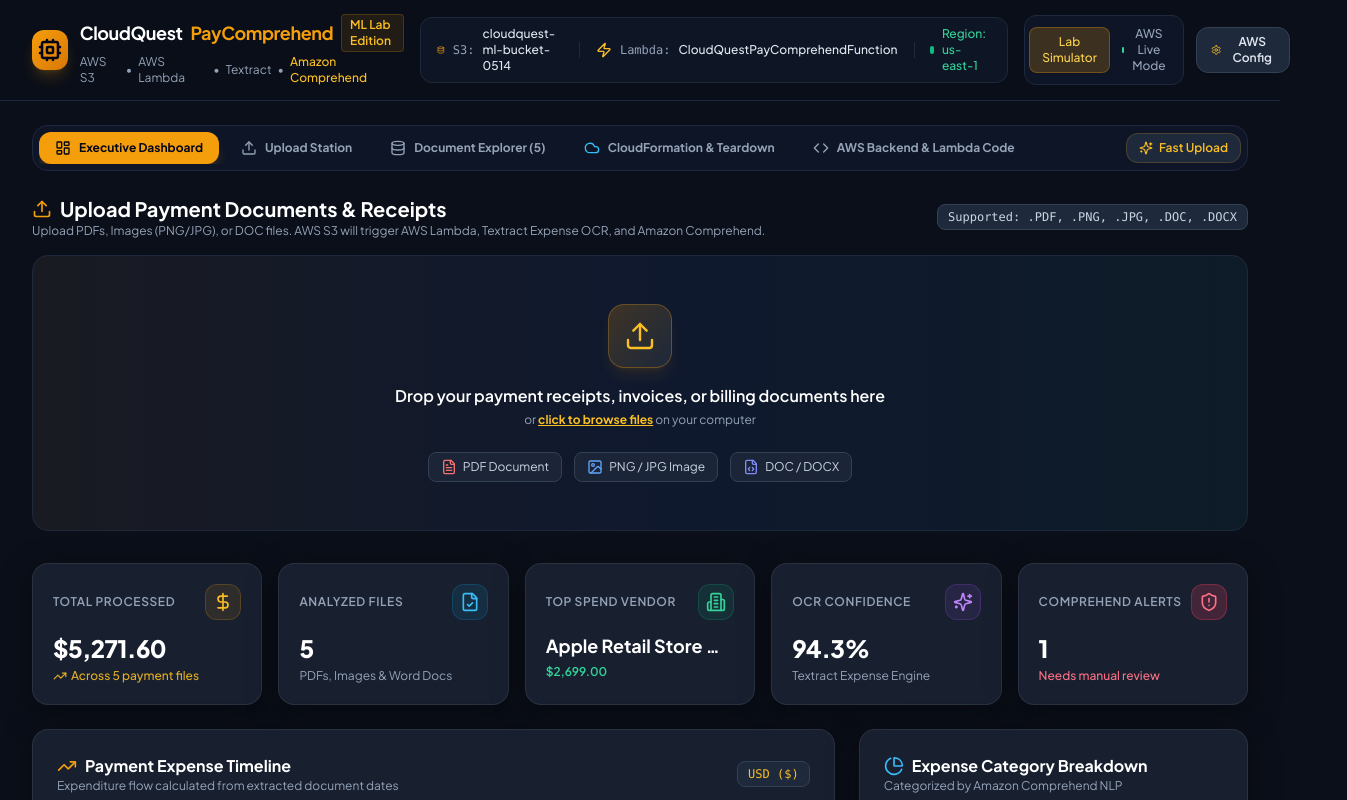
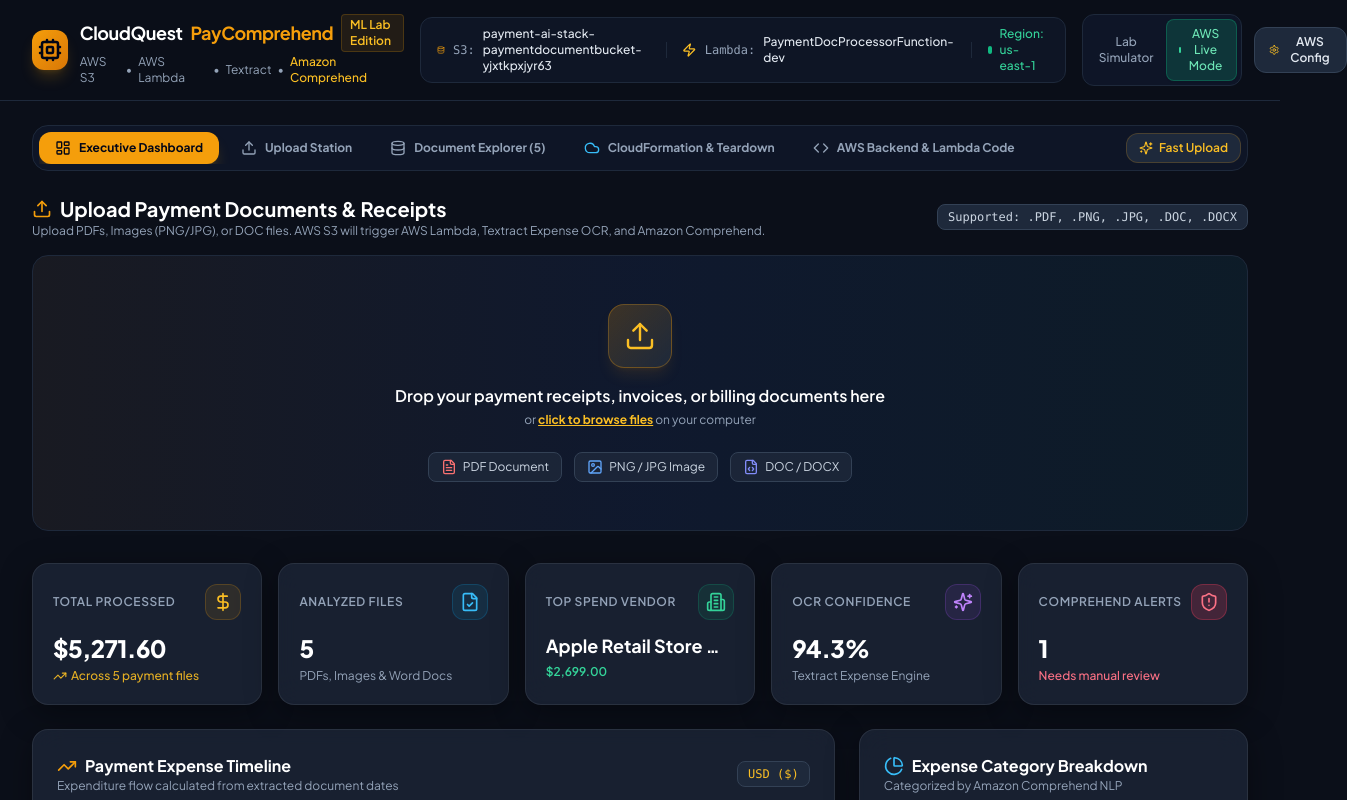
Before and after one commit to ved-agentic-ai/ai-aws-services, a React (Vite) app: page / in a window 1280 px wide. Shown: the top 800 px of the page, 1347 px wide, since content can reach past the window. Built offline with nearby package versions, Linux system fonts and the light colour scheme.

Commit message:
Fix fileNameLower ReferenceError, add localStorage persistence for AWS config, and add Reset AWS Parameters button

```diff
--- a/src/App.jsx
+++ b/src/App.jsx
@@ -16,17 +16,61 @@ export default function App() {
   const [activeTab, setActiveTab] = useState('DASHBOARD'); // DASHBOARD | UPLOAD | EXPLORER | AWS_GUIDE | CLOUDFORMATION
   const [selectedDoc, setSelectedDoc] = useState(null);
   const [isSettingsOpen, setIsSettingsOpen] = useState(false);
-  const [liveMode, setLiveMode] = useState(false);
+  const [liveMode, setLiveModeState] = useState(() => {
+    try {
+      const savedMode = localStorage.getItem('cloudquest_live_mode');
+      if (savedMode !== null) return savedMode === 'true';
+    } catch (e) {}
+    return true;
+  });
+
   const [toastMessage, setToastMessage] = useState(null);
 
-  const [awsConfig, setAwsConfig] = useState({
-    s3Bucket: 'cloudquest-ml-bucket-0514',
-    region: 'us-east-1',
-    lambdaName: 'CloudQuestPayComprehendFunction',
-    apiGatewayUrl: '',
-    lambdaFunctionUrl: '',
-    iamRoleArn: 'arn:aws:iam::123456789012:role/CloudQuestLambdaRole'
+  const [awsConfig, setAwsConfigState] = useState(() => {
+    try {
+      const saved = localStorage.getItem('cloudquest_aws_config');
+      if (saved) return JSON.parse(saved);
+    } catch (e) {}
+    return {
+      s3Bucket: 'payment-ai-stack-paymentdocumentbucket-yjxtkpxjyr63',
+      region: 'us-east-1',
+      lambdaName: 'PaymentDocProcessorFunction-dev',
+      apiGatewayUrl: 'https://v0hkwd2dj4.execute-api.us-east-1.amazonaws.com/analyze-document',
+      lambdaFunctionUrl: '',
+      iamRoleArn: 'arn:aws:iam::639154179334:role/PaymentDocProcessorRole'
+    };
   });
+
+  const setAwsConfig = (newConfig) => {
+    setAwsConfigState(newConfig);
+    try {
+      localStorage.setItem('cloudquest_aws_config', JSON.stringify(newConfig));
+    } catch (e) {}
+  };
+
+  const setLiveMode = (mode) => {
+    setLiveModeState(mode);
+    try {
+      localStorage.setItem('cloudquest_live_mode', String(mode));
+    } catch (e) {}
+  };
+
+  const handleResetAwsConfig = () => {
+    try {
+      localStorage.removeItem('cloudquest_aws_config');
+      localStorage.removeItem('cloudquest_live_mode');
+    } catch (e) {}
+    setAwsConfigState({
+      s3Bucket: '',
+      region: 'us-east-1',
+      lambdaName: '',
+      apiGatewayUrl: '',
+      lambdaFunctionUrl: '',
+      accessKeyId: '',
+      secretAccessKey: ''
+    });
+    setLiveModeState(false);
+  };
 
   const handleDocumentProcessed = (newDoc) => {
     setDocuments(prev => [newDoc, ...prev]);
@@ -299,6 +343,7 @@ def lambda_handler(event, context):
           onClose={() => setIsSettingsOpen(false)}
           liveMode={liveMode}
           setLiveMode={setLiveMode}
+          onResetConfig={handleResetAwsConfig}
         />
       )}
 
--- a/src/components/AwsSettingsModal.jsx
+++ b/src/components/AwsSettingsModal.jsx
@@ -1,11 +1,31 @@
 import React, { useState, useRef } from 'react';
 import { X, Settings, Database, Zap, Shield, Globe, Save, CheckCircle2, Info, FileUp, Sparkles } from 'lucide-react';
 
-export default function AwsSettingsModal({ awsConfig, setAwsConfig, onClose, liveMode, setLiveMode }) {
+export default function AwsSettingsModal({ awsConfig, setAwsConfig, onClose, liveMode, setLiveMode, onResetConfig }) {
   const [formData, setFormData] = useState({ ...awsConfig });
   const [savedSuccess, setSavedSuccess] = useState(false);
   const [csvSuccessMsg, setCsvSuccessMsg] = useState(null);
   const csvInputRef = useRef(null);
+
+  const handleReset = () => {
+    if (window.confirm("Are you sure you want to clear saved AWS credentials and parameters?")) {
+      if (onResetConfig) onResetConfig();
+      setFormData({
+        s3Bucket: '',
+        region: 'us-east-1',
+        lambdaName: '',
+        apiGatewayUrl: '',
+        lambdaFunctionUrl: '',
+        accessKeyId: '',
+        secretAccessKey: ''
+      });
+      setSavedSuccess(true);
+      setTimeout(() => {
+        setSavedSuccess(false);
+        onClose();
+      }, 1000);
+    }
+  };
 
   const handleCsvUpload = (e) => {
     const file = e.target.files?.[0];
@@ -245,17 +265,26 @@ export default function AwsSettingsModal({ awsConfig, setAwsConfig, onClose, liv
           </div>
 
           {/* Buttons */}
-          <div className="flex items-center justify-end gap-3 pt-3 border-t border-slate-800">
+          <div className="flex items-center justify-between pt-3 border-t border-slate-800">
+            <button
+              type="button"
+              onClick={handleReset}
+              className="px-3.5 py-2 rounded-xl bg-red-500/10 hover:bg-red-500/20 text-red-400 border border-red-500/20 font-semibold transition-all text-xs"
+            >
+              🔄 Reset / Clear AWS Parameters
+            </button>
+
+            <div className="flex items-center gap-3">
               <button
                 type="button"
                 onClick={onClose}
-              className="px-4 py-2 rounded-xl bg-slate-800 hover:bg-slate-700 text-slate-300 transition-colors"
+                className="px-4 py-2 rounded-xl bg-slate-800 hover:bg-slate-700 text-slate-300 transition-colors text-xs"
               >
                 Cancel
               </button>
               <button
                 type="submit"
-              className="px-5 py-2 rounded-xl bg-amber-500 hover:bg-amber-400 text-slate-950 font-bold transition-all flex items-center gap-2 shadow-lg shadow-amber-500/20"
+                className="px-5 py-2 rounded-xl bg-amber-500 hover:bg-amber-400 text-slate-950 font-bold transition-all flex items-center gap-2 shadow-lg shadow-amber-500/20 text-xs"
               >
                 {savedSuccess ? (
                   <>
@@ -268,6 +297,7 @@ export default function AwsSettingsModal({ awsConfig, setAwsConfig, onClose, liv
                 )}
               </button>
             </div>
+          </div>
 
         </form>
 
--- a/src/services/awsPipeline.js
+++ b/src/services/awsPipeline.js
@@ -447,6 +447,8 @@ export async function simulateAwsPipeline(file, onProgressUpdate, awsConfig = {}
     }
   }
 
+  const fileNameLower = (file.name || '').toLowerCase();
+
   const isEventPayment = fileNameLower.includes('event') || fileNameLower.includes('payment') || fileNameLower.includes('invotech');
   const isEmploymentForm = fileNameLower.includes('employment') || fileNameLower.includes('form') || fileNameLower.includes('application') || fileNameLower.includes('job') || fileNameLower.includes('applicant');
 
```
Lines whose indentation alone changed are shown as unchanged.
